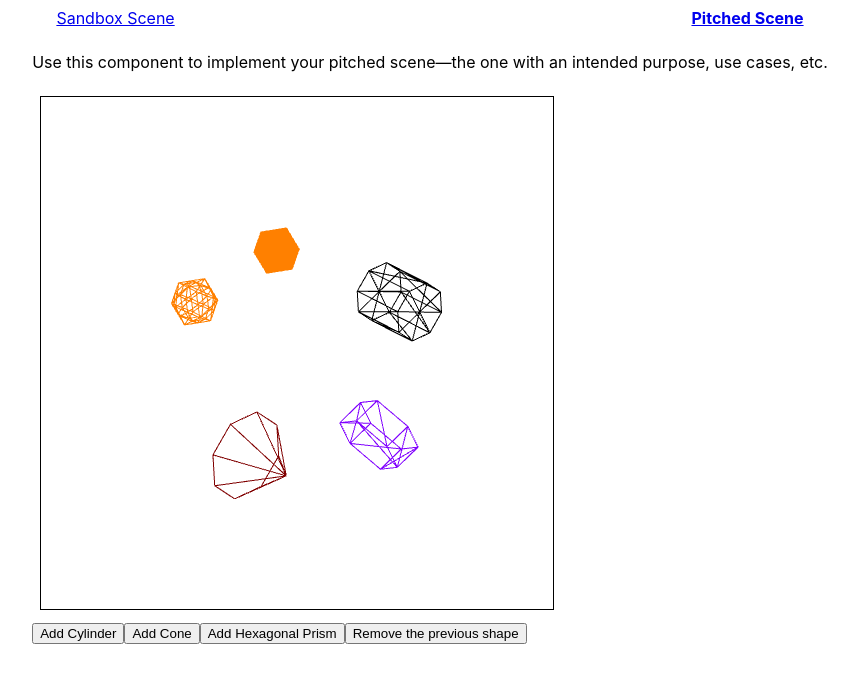
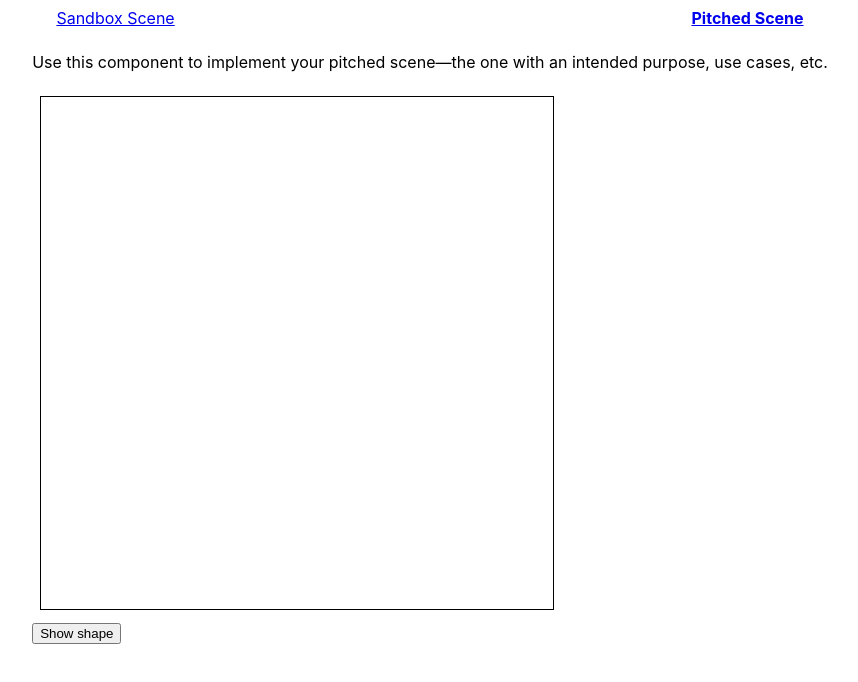
Before and after one commit to Mcootauc/Computer-Graphics-Final, a React (Create React App) app: page /pitched in a window 1280 px wide. Shown: the top 682 px of the page, without its empty margins (210-1068 px from the left). Built offline with nearby package versions, Linux system fonts and the light colour scheme.

Commit message:
fixed add and remove

```diff
--- a/src/PitchedScene.js
+++ b/src/PitchedScene.js
@@ -29,7 +29,7 @@ const PitchedScene = props => {
       // No WebGL, no use going on...
       return
     }
-
+    var visible = false;
     // This variable stores 3D model information. We inline it for now but will want to separate it later.
     // Think of these as proto-meshes, with no distinct geometry nor material.
     const objectsToDraw = [
@@ -38,14 +38,16 @@ const PitchedScene = props => {
         //takes in a parameter true or false to choose whether you want a wireframe or not
         vertices: sphere(true),
         mode: gl.LINES,
-        translation: {x: -1.0, y: 0.5, z: 0}
+        translation: {x: -1.0, y: 0.5, z: 0},
+        visible: false
       },
       {
         color: { r: 1, g: 0.5, b: 0 },
         //takes in a parameter true or false to choose whether you want a wireframe or not
         vertices: sphere(false),
         mode: gl.TRIANGLES,
-        translation: {x: -0.2, y: 1, z: 0}
+        translation: {x: -0.2, y: 1, z: 0},
+        visible: false
       },
       {
         color: { r: 0, g: 0, b: 0 },
@@ -53,60 +55,36 @@ const PitchedScene = props => {
         //also takes in a parameter true or false to choose whether you want a wireframe or not
         vertices: cylinder(0.3, 0.3, 8, true),
         mode: gl.LINES,
-        translation: {x: 1.0, y: 0.5, z: 0}
+        translation: {x: 1.0, y: 0.5, z: 0},
+        visible: false
       },
       {
         color: { r: 0.5, g: 0, b: 0 },
         vertices: toRawLineArray(cone()),
         mode: gl.LINES,
-        translation: {x: -0.5, y: -1.0, z: 0}
+        translation: {x: -0.5, y: -1.0, z: 0},
+        visible: false
       },
       {
         color: { r: 0.5, g: 0, b: 1 },
         vertices: toRawLineArray(hexagonalPrism()),
         mode: gl.LINES,
-        translation: {x: 0.8, y: -0.8, z: 0}
+        translation: {x: 0.8, y: -0.8, z: 0},
+        visible: false
       }
     ]
 
     Scene(pitchedCanvas, objectsToDraw)
+    const toggle = document.querySelector('#toggle');
+    toggle.addEventListener('click', function() {
+      for (let i = 0; i < objectsToDraw.length; i++) {
+        objectsToDraw[i].visible = !objectsToDraw[i].visible;
+      }
+    })
+
   }, [canvasRef, objectsToDraw])
 
-  const addHexagonalPrism = () => {
-    const hexagonalObject = {
-      color: { r: 0, g: 1.0, b: 0.5 },
-      vertices: toRawLineArray(hexagonalPrism()),
-      mode: gl.LINES
-    }
-    setObjectsToDraw(prevObjects => [...prevObjects, hexagonalObject])
-  }
 
-  const addCylinder = () => {
-    const cylinderObject = {
-      color: { r: 1, g: 0.5, b: 0 },
-      //takes in a parameter of radius, height, and radial segments
-      vertices: toRawLineArray(cylinder(1.2 * 0.5, 1.5 * 0.5, 4)),
-      mode: gl.LINES
-    }
-    setObjectsToDraw(prevObjects => [...prevObjects, cylinderObject])
-  }
-
-  const addCone = () => {
-    const coneObject = {
-      color: { r: 0.5, g: 1.0, b: 0 },
-      vertices: toRawLineArray(cone(1.8 * 0.5, 1.2 * 0.5)),
-      mode: gl.LINES
-    }
-    setObjectsToDraw(prevObjects => [...prevObjects, coneObject])
-  }
-
-  const removePrevious = () => {
-    setObjectsToDraw(prevObjects => {
-      const newObjects = [...prevObjects]
-      newObjects.pop()
-      return newObjects
-    })
-  }
 
   return (
     <article>
@@ -116,10 +94,7 @@ const PitchedScene = props => {
         Your favorite update-your-browser message here.
       </canvas>
       <div>
-        <button onClick={addCylinder}>Add Cylinder</button>
-        <button onClick={addCone}>Add Cone</button>
-        <button onClick={addHexagonalPrism}>Add Hexagonal Prism</button>
-        <button onClick={removePrevious}>Remove the previous shape</button>
+        <button id="toggle">Show shape</button>
       </div>
     </article>
   )
--- a/src/scene/scene.js
+++ b/src/scene/scene.js
@@ -106,7 +106,13 @@ const Scene = (canvas, objectsToDraw) => {
     gl.uniformMatrix4fv(orthographicProjection, gl.FALSE, new Float32Array(orthoProjection(-5/2, 5/2, -5/2, 5/2, -1, 1)))
 
     // Display the objects.
-    objectsToDraw.forEach(drawObject);
+    for (let i = 0; i < objectsToDraw.length; i++)
+    {
+      const object = objectsToDraw[i];
+      if(object.visible) {
+        objectsToDraw.forEach(drawObject);
+      }
+    }
 
     // All done.
     gl.flush();
```
